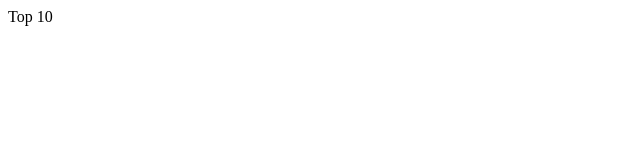
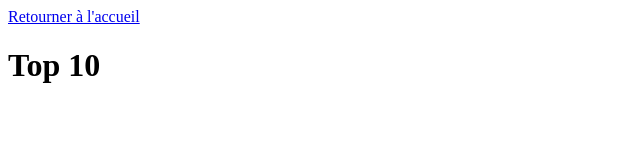
Before and after one commit to Philgneu/Accueil.fr, a plain HTML site: page Top10.html in a window 1280 px wide. Shown: the whole page, without its empty margins (0-640 px from the left). Drawn offline with Linux system fonts and the light colour scheme.

Commit message:
Update Top10.html

```diff
--- a/Top10.html
+++ b/Top10.html
@@ -12,7 +12,8 @@
         <header>
         </header>
         <main>
-    Top 10
+            <a href="index.html">Retourner à l'accueil</a>
+            <h1>Top 10</h1>
         </main>
         <footer>
 
```
